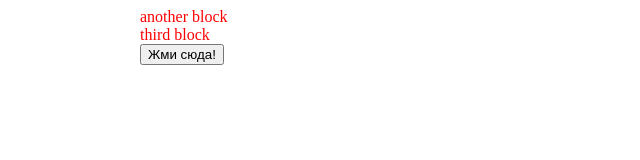
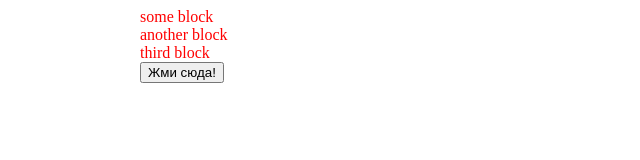
Before and after one commit to VAO61/lodoss__learn_chapter-13, a website built with webpack: page src/html/index.html in a window 1280 px wide. Shown: the whole page, without its empty margins (0-640 px from the left). Built offline with nearby package versions, Linux system fonts and the light colour scheme.

Commit message:
Added TODO

```diff
--- a/src/html/index.html
+++ b/src/html/index.html
@@ -9,7 +9,7 @@
   <body>
     <section class="container block-lorem">
       <div class="block-lorem__item" id="someTestBlock">
-        <span class="block-lorem__title"></span>
+        <span class="block-lorem__title">some block</span>
       </div>
       <div class="block-lorem__item">
         <span class="block-lorem__title">another block</span>
--- a/src/js/api/bacon.js
+++ b/src/js/api/bacon.js
@@ -19,6 +19,10 @@ document.addEventListener('DOMContentLoaded', function(event) {
 
   button.addEventListener('click', () => {
     let baconIpsumOutput = document.getElementById('someTestBlock');
+    // TODO: Находит, но не записывает (innerHTML)
+    // let baconIpsumOutput = document.getElementsByClassName('block-lorem__item');
+
+    console.log(baconIpsumOutput);
 
     getJSON(
       'https://baconipsum.com/api/?type=all-meat&paras=3&start-with-lorem=1&format=json',
```
